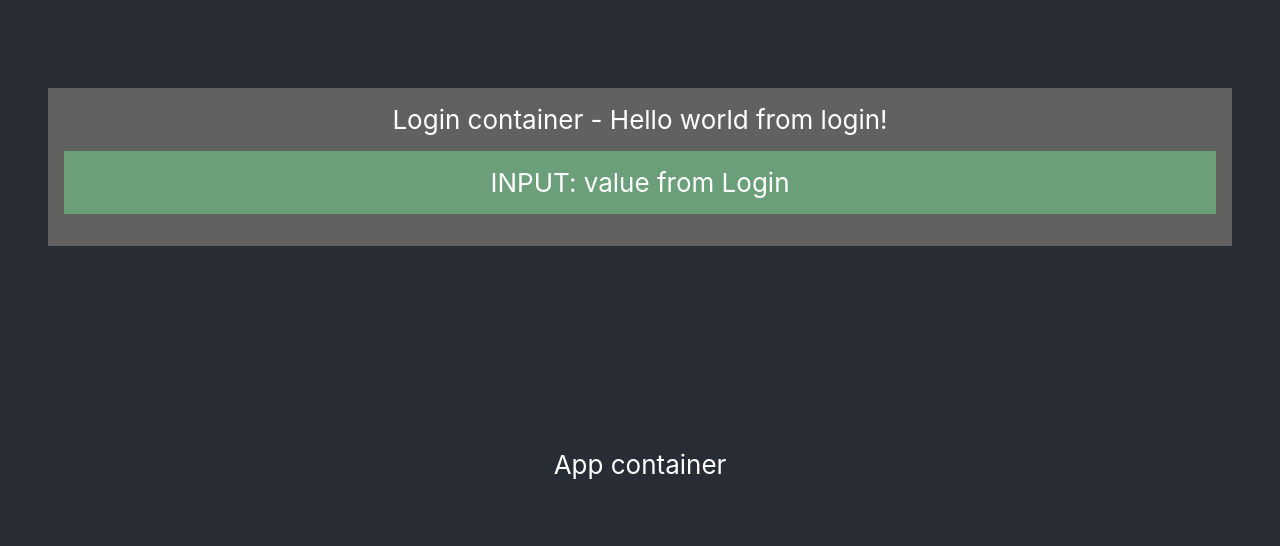
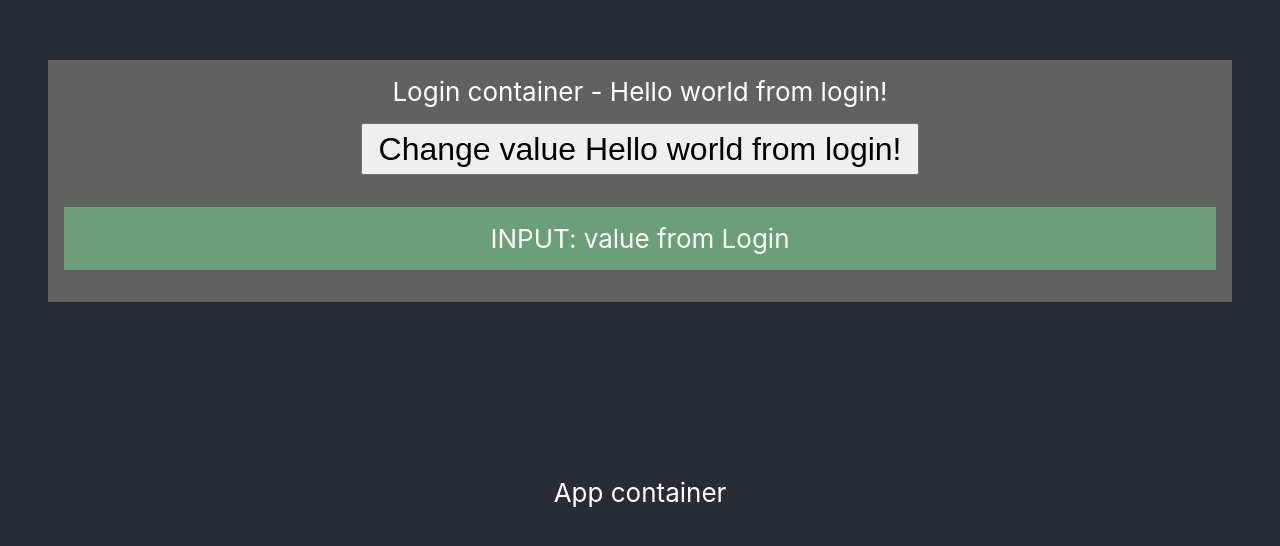
Before and after one commit to evgeniypoznyak/react-workshop-one, a React (Create React App) app: page / in a window 1280 px wide. Shown: the part 116-662 px from the top of the page. Built offline with nearby package versions, Linux system fonts and the light colour scheme.

Commit message:
On button click handler

```diff
--- a/src/containers/Login/Login.module.scss
+++ b/src/containers/Login/Login.module.scss
@@ -2,4 +2,12 @@
   background-color: #61625f;
   padding: 1rem;
   width: 90%;
+
+
+  .loginButton{
+    font-size: 2rem;
+    padding: 1rem;
+    line-height: 1rem;
+    margin: 1rem 0;
+  }
 }
--- a/src/containers/Login/Login.tsx
+++ b/src/containers/Login/Login.tsx
@@ -5,17 +5,36 @@ import Input from '../../component/Input/Input';
 class Login extends Component {
 
     state = {
-      loginValue: 'Hello world from login!'
+        loginValue: 'Hello world from login!'
     };
+
+
+    onChangeLoginButtonClicked = () => {
+        // ???
+        console.log('onChangeLoginButtonClicked')
+    };
+
 
     render() {
 
         const localLoginVariable = 'value from Login';
 
         return (
+
             <div className={classes.Login}>
                 Login container - {this.state.loginValue}
-                <Input randomPropsName={localLoginVariable} />
+
+                <div>
+                    <button
+                        className={classes.loginButton}
+                        onClick={this.onChangeLoginButtonClicked}
+                    >
+                        Change value Hello world from login!
+                    </button>
+                </div>
+
+
+                <Input randomPropsName={localLoginVariable}/>
 
             </div>
         )
```
